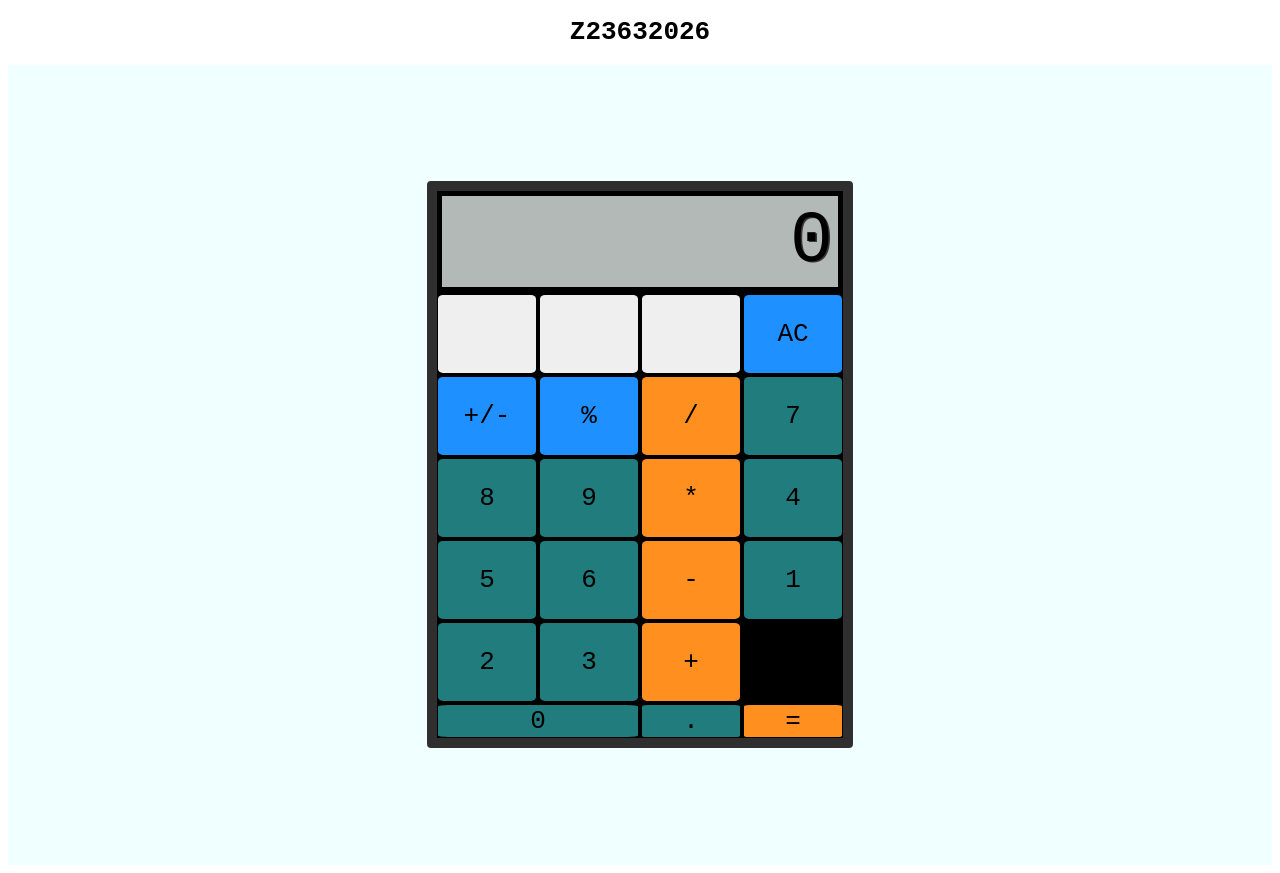
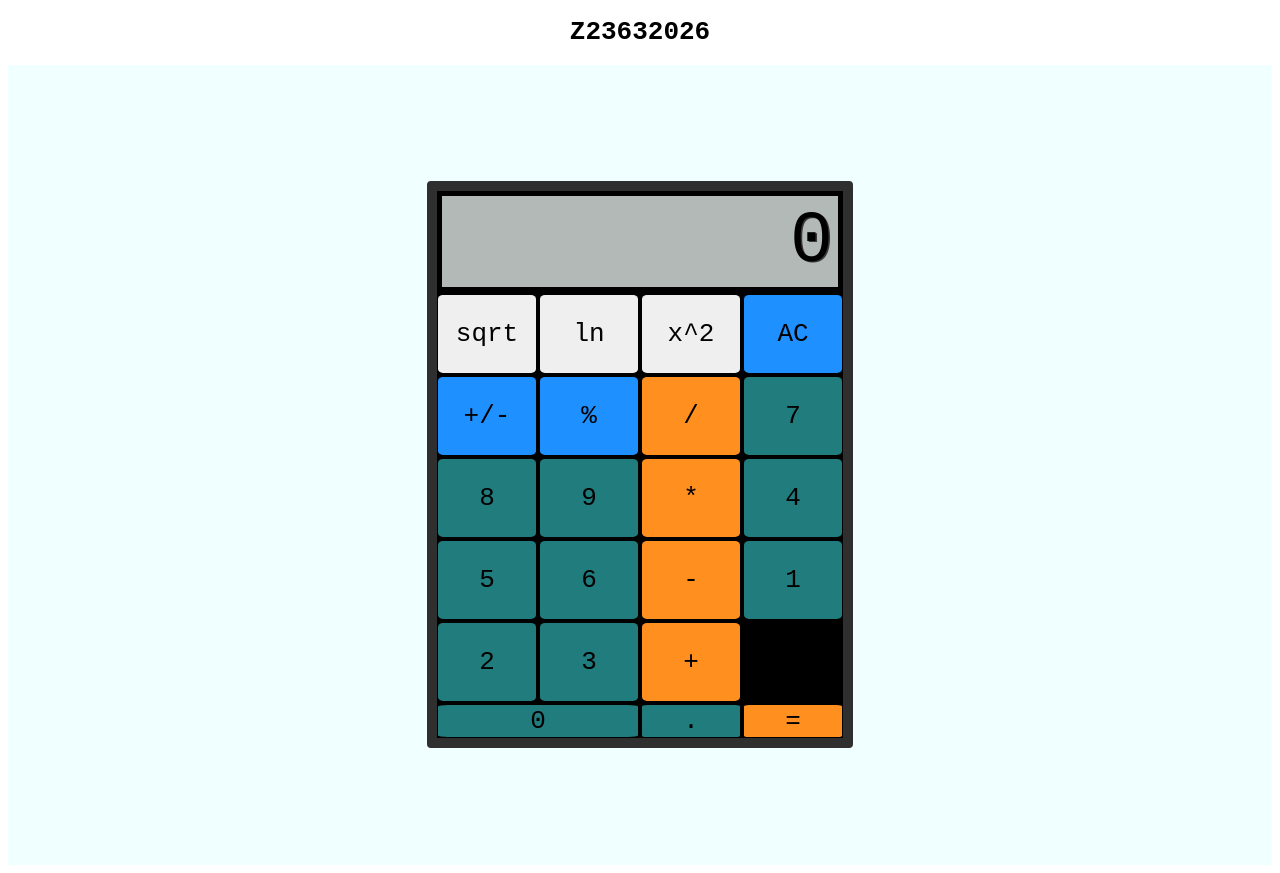
Before and after one commit to cop4808-spring-2023-fullstack-web/cop4808-git-and-github-fundamentals-cbazile2021, a plain HTML site: page CALC YA LATER_files/calculator.html in a window 1280 px wide. Drawn offline with Linux system fonts and the light colour scheme.

Commit message:
square root button , natural log,  power of two

```diff
--- a/CALC YA LATER_files/calculator.html
+++ b/CALC YA LATER_files/calculator.html
@@ -12,9 +12,9 @@
             <div id="container">
                 <div id="display">0</div>
 
-                <button type="button" class="newbtn" value="sign" data-key="192"></button>
-                <button type="button" class="newbtn" value="sign" data-key="192"></button>
-                <button type="button" class="newbtn" value="sign" data-key="192"></button>
+                <button type="button" class="newbtn" value="sign" data-key="192">sqrt</button>
+                <button type="button" class="newbtn" value="sign" data-key="192">ln</button>
+                <button type="button" class="newbtn" value="sign" data-key="192">x^2</button>
                 <button type="button" class="clear" value="clear" data-key="8">AC</button>
                 <button type="button" class="sign" value="sign" data-key="192">+/-</button>
                 <button type="button" class="percent" value="percent" data-key="80">%</button>
```
